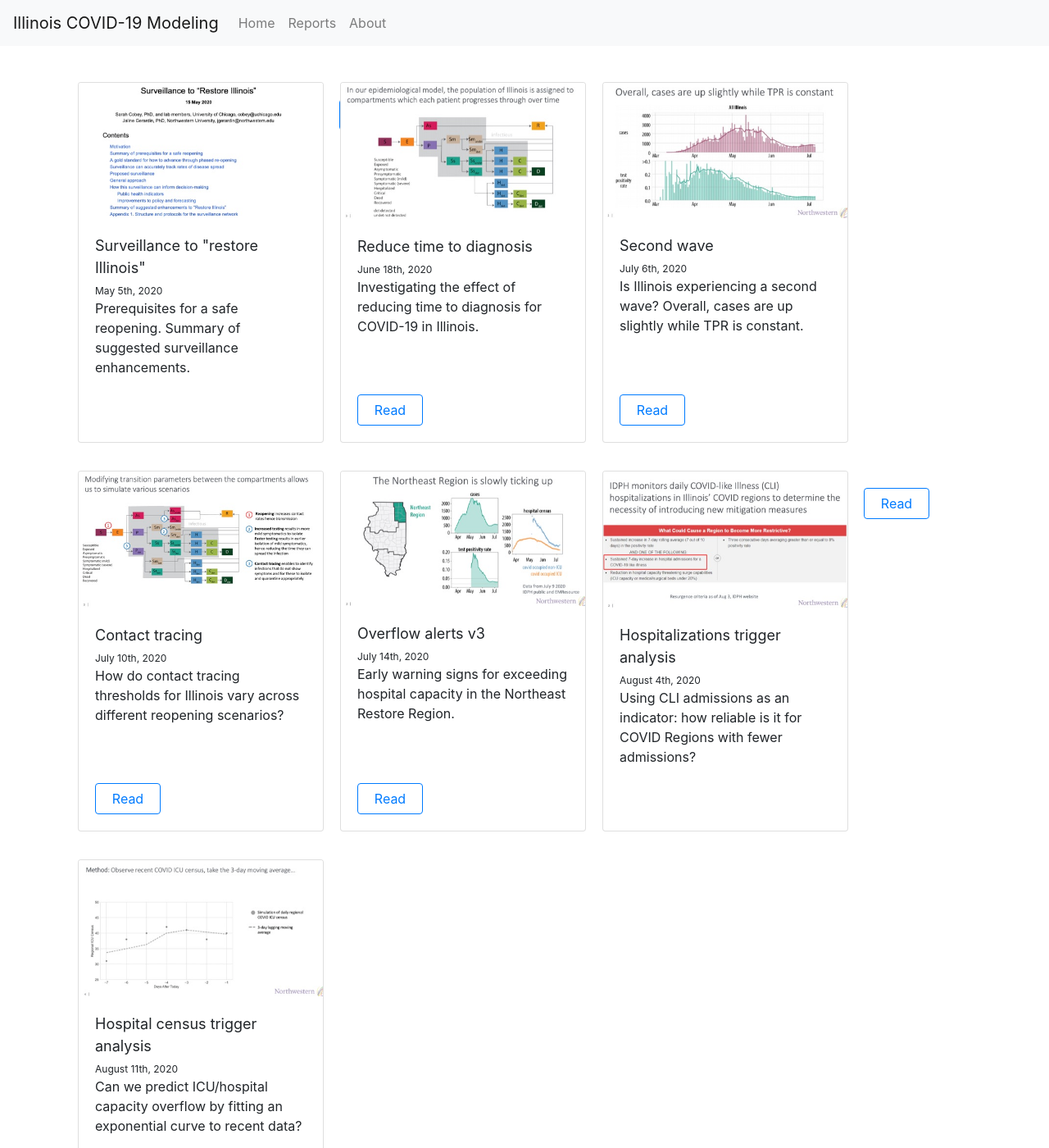
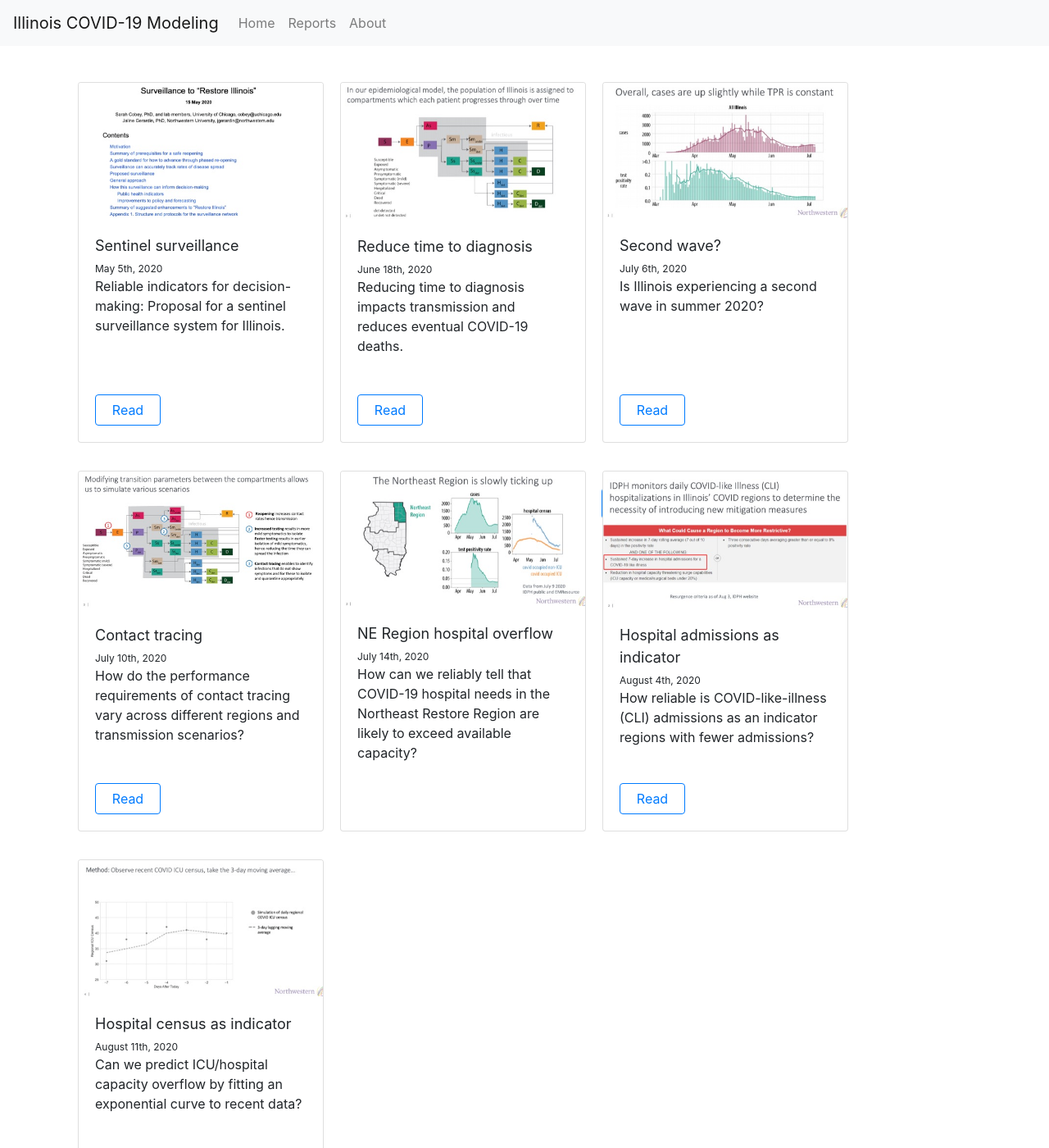
Before and after one commit to rohandandavati/rohandandavati.github.io, a Jekyll site: the page built from reports.html, in a window 1280 px wide and 1400 px high. Shown: the whole window at 82% size. Built offline with Jekyll 4.4.1, drawn with Linux system fonts in a browser that asks for light colours; nearby versions of some CDN libraries; a script that is not in the unit is left out.

Commit message:
edits to report descriptions

```diff
--- a/_data/reports.yml
+++ b/_data/reports.yml
@@ -1,46 +1,43 @@
-- name: Surveillance to "restore Illinois"
+- name: Sentinel surveillance
   date: May 5th, 2020
   path: /reports/20200515_surveillance_to_restore_illinois.pdf
   image_path: /images/20200515_surveillance_to_restore_illinois.jpg
   description: >
-    Prerequisites for a safe reopening. Summary of
-    suggested surveillance enhancements.
+    Reliable indicators for decision-making: Proposal for a sentinel surveillance system for Illinois.
 - name: Reduce time to diagnosis
   date: June 18th, 2020
   path: /reports/20200618_reduce_time_to_diagnosis.pdf
   image_path: /images/20200618_reduce_time_to_diagnosis.jpg
   description: >
-    Investigating the effect of reducing time to diagnosis for COVID-19
-    in Illinois.
-- name: Second wave
+    Reducing time to diagnosis impacts transmission and reduces eventual COVID-19 deaths.
+- name: Second wave?
   date: July 6th, 2020
   path: /reports/20200706_second_wave.pdf
   image_path: /images/20200706_second_wave.jpg
   description: >
-    Is Illinois experiencing a second wave? Overall, cases are up slightly
-    while TPR is constant.
+    Is Illinois experiencing a second wave in summer 2020?
 - name: Contact tracing
   date: July 10th, 2020
   path: /reports/20200710_contact_tracing.pdf
   image_path: /images/20200710_contact_tracing.jpg
   description: >
-    How do contact tracing thresholds
-    for Illinois vary across different reopening scenarios?
-- name: Overflow alerts v3
+    How do the performance requirements of contact tracing vary across different regions and transmission
+    scenarios?
+- name: NE Region hospital overflow
   date: July 14th, 2020
   path: /reports/20200714_overflow_alert_v3.pdf
   image_path: /images/20200714_overflow_alert_v3.jpg
   description: >
-    Early warning signs for exceeding hospital capacity in the Northeast
-    Restore Region.
-- name: Hospitalizations trigger analysis
+    How can we reliably tell that COVID-19 hospital needs in the Northeast
+    Restore Region are likely to exceed available capacity?
+- name: Hospital admissions as indicator
   date: August 4th, 2020
   path: /reports/20200804_hospitalizations_trigger_analysis.pdf
   image_path: /images/20200804_hospitalizations_trigger_analysis.jpg
   description: >
-    Using CLI admissions as an indicator: how reliable is it for COVID Regions
+    How reliable is COVID-like-illness (CLI) admissions as an indicator regions
     with fewer admissions?
-- name: Hospital census trigger analysis
+- name: Hospital census as indicator
   date: August 11th, 2020
   path: /reports/20200811_hospital_census_trigger_analysis.pdf
   image_path: /images/20200811_hospital_census_trigger_analysis.jpg
```
